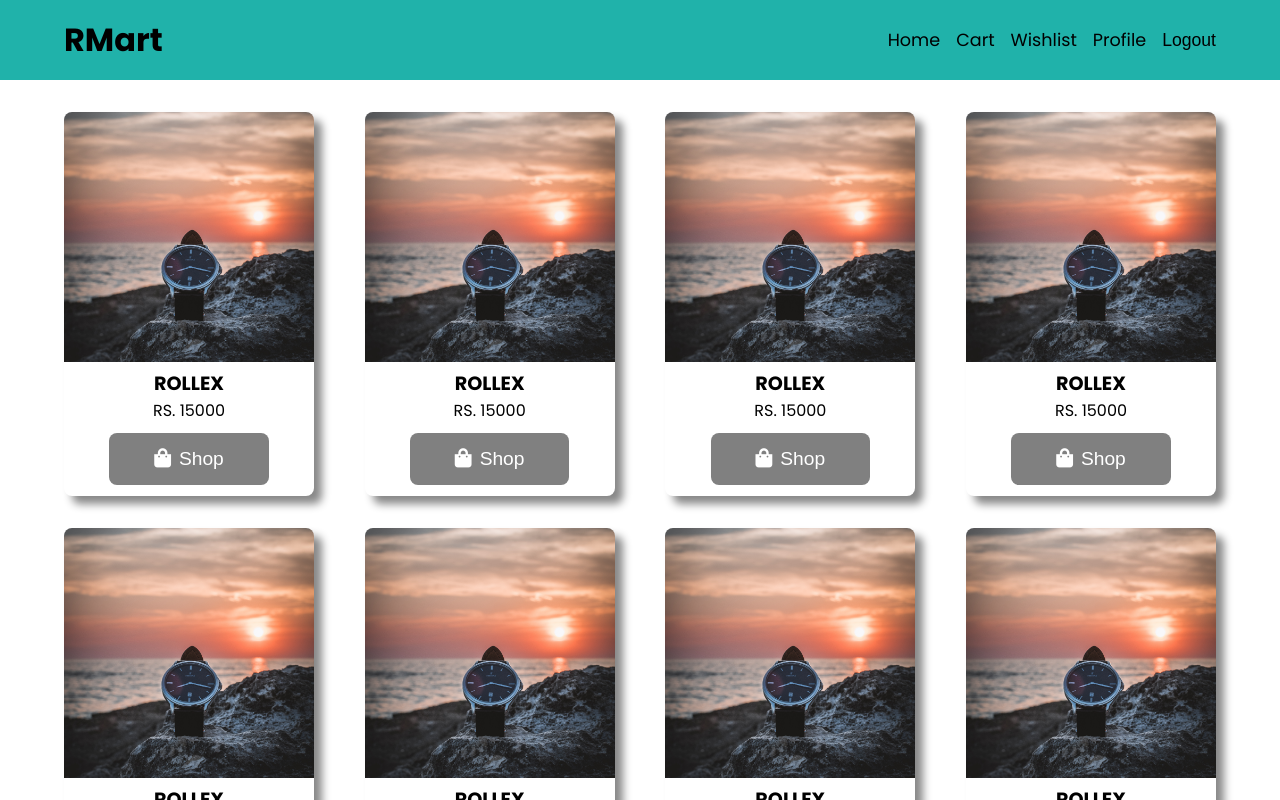
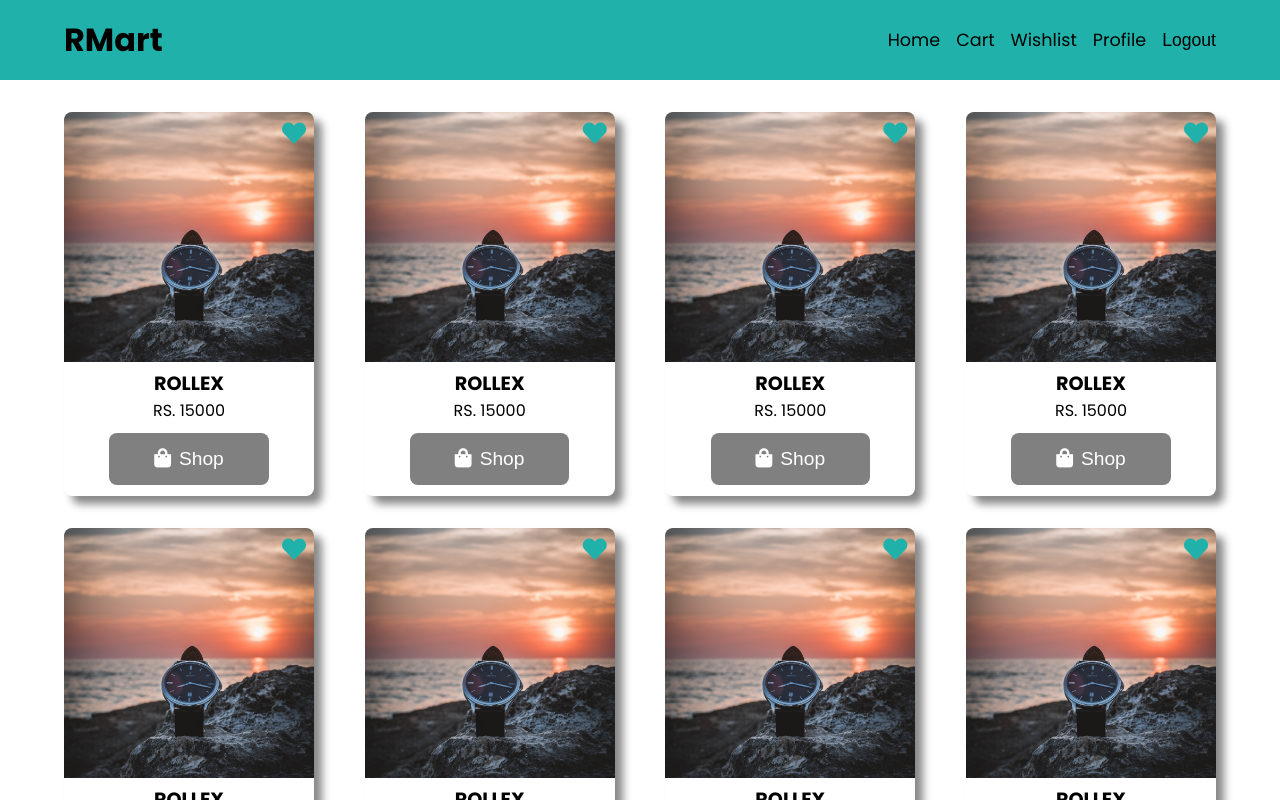
Before and after one commit to kr017/RMart-Client, a React (Create React App) app: page /home in a window 1280 px wide. Shown: the top 800 px of the page. Built offline with nearby package versions, Linux system fonts and the light colour scheme; sample sign-in values are in the browser's storage.

Commit message:
made change in card ui.

```diff
--- a/src/components/card/Card.css
+++ b/src/components/card/Card.css
@@ -26,6 +26,18 @@
     height: 250px;
     object-fit: cover;
     border-radius: 0.5rem 0.5rem 0rem 0rem;
+}
+.product-image{
+    position: relative;
+}
+
+.heart{
+    position: absolute;
+    right: 8px;
+    top: 4px;
+    z-index: 2;
+    font-size: 1.5rem;
+    cursor: pointer;
 }
 
 .product-name{
--- a/src/components/card/Card.js
+++ b/src/components/card/Card.js
@@ -6,6 +6,9 @@
         <div className="card">
             <div className="product-image">
                 <img className="prod-img" src={Watch} alt="watch" />
+                <span className="heart">
+                   { false ? <i className="far fa-heart"></i> : <i class="fas fa-heart" style={{color:"lightseagreen"}}></i>}
+                </span>
             </div>
             <div className="product-details">
                 <h3 className="product-name">Rollex</h3>
```
